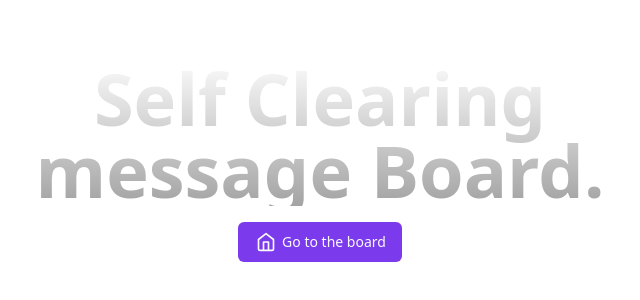
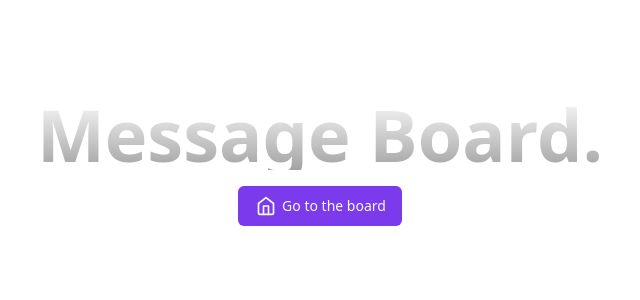
Before and after one commit to LPSebi/message-board, a Next.js app: page / in a window 1280 px wide. Shown: the part 230-530 px from the top of the page, without its empty margins (320-960 px from the left). Built offline with nearby package versions, Linux system fonts and the light colour scheme; what tailwindcss-animated would draw is missing.

Commit message:
Refactor page component

```diff
--- a/src/app/page.tsx
+++ b/src/app/page.tsx
@@ -1,11 +1,11 @@
-"use client";
-import { HomeIcon } from "lucide-react";
-import { useRouter } from "next/navigation";
-import { Spotlight } from "~/components/ui/Spotlight";
-import { Button } from "~/components/ui/button";
+"use client"
+import { HomeIcon } from "lucide-react"
+import { useRouter } from "next/navigation"
+import { Spotlight } from "~/components/ui/Spotlight"
+import { Button } from "~/components/ui/button"
 
 export default function HomePage() {
-  const router = useRouter();
+    const router = useRouter()
     return (
         <div className="bg-grid-white/[0.02] relative flex h-screen w-full overflow-hidden rounded-md bg-background/[0.96] antialiased md:items-center md:justify-center">
             <Spotlight
@@ -14,7 +14,7 @@ export default function HomePage() {
             />
             <div className="relative z-10 mx-auto w-full max-w-7xl p-4 pt-20 md:pt-0">
                 <h1 className="bg-opacity-50 bg-gradient-to-b from-neutral-50 to-neutral-400 bg-clip-text text-center text-4xl font-bold text-transparent md:text-7xl">
-          Self Clearing <br /> message Board.
+                    Message Board.
                 </h1>
                 <p className="mx-auto mt-4 max-w-lg text-center text-base font-normal text-neutral-300">
                     <Button onClick={() => router.push("/board")}>
@@ -24,5 +24,5 @@ export default function HomePage() {
                 </p>
             </div>
         </div>
-  );
+    )
 }
```
Lines whose indentation alone changed are shown as unchanged.
